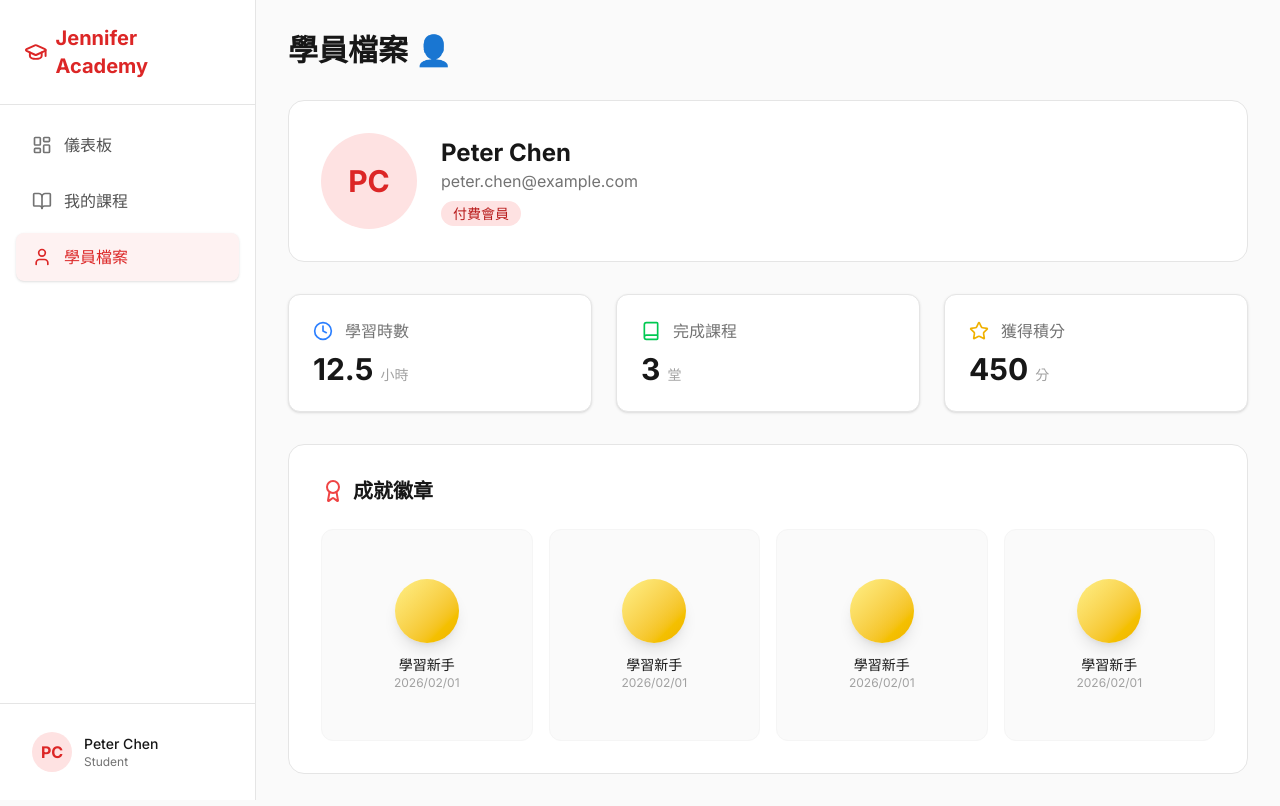
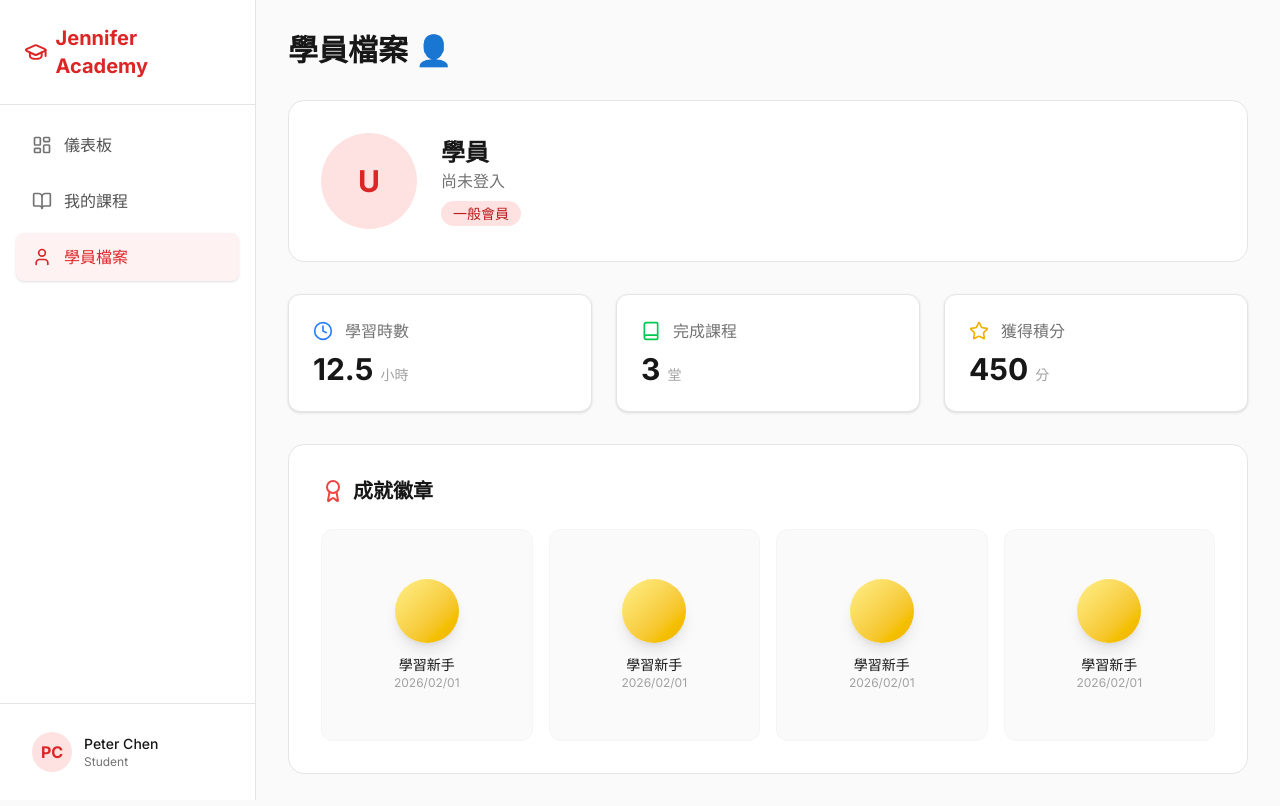
Before and after one commit to p560756071/jennifer-academy, a Next.js app: page /profile in a window 1280 px wide. Built offline with nearby package versions, Linux system fonts and the light colour scheme; no server answers.

Commit message:
Fetch real user data in profile

```diff
--- a/app/profile/page.tsx
+++ b/app/profile/page.tsx
@@ -1,6 +1,10 @@
 import { Award, Book, Clock, Star } from "lucide-react"
+import { createClient } from "@/lib/supabase/server"
 
-export default function ProfilePage() {
+export default async function ProfilePage() {
+  const supabase = await createClient()
+  const { data: { user } } = await supabase.auth.getUser()
+
   return (
     <main className="p-8">
       <header className="mb-8">
@@ -10,13 +14,13 @@ export default function ProfilePage() {
       <div className="bg-white dark:bg-neutral-900 rounded-2xl p-8 border border-neutral-200 dark:border-neutral-800 mb-8">
         <div className="flex items-center gap-6">
           <div className="h-24 w-24 rounded-full bg-brand-100 flex items-center justify-center text-brand-600 text-3xl font-bold">
-            PC
+            {user?.email?.[0].toUpperCase() || "U"}
           </div>
           <div>
-            <h2 className="text-2xl font-bold">Peter Chen</h2>
-            <p className="text-neutral-500 mb-2">peter.chen@example.com</p>
+            <h2 className="text-2xl font-bold">{user?.email?.split('@')[0] || "學員"}</h2>
+            <p className="text-neutral-500 mb-2">{user?.email || "尚未登入"}</p>
             <span className="bg-brand-100 text-brand-700 px-3 py-1 rounded-full text-sm font-medium">
-              付費會員
+              一般會員
             </span>
           </div>
         </div>
```
